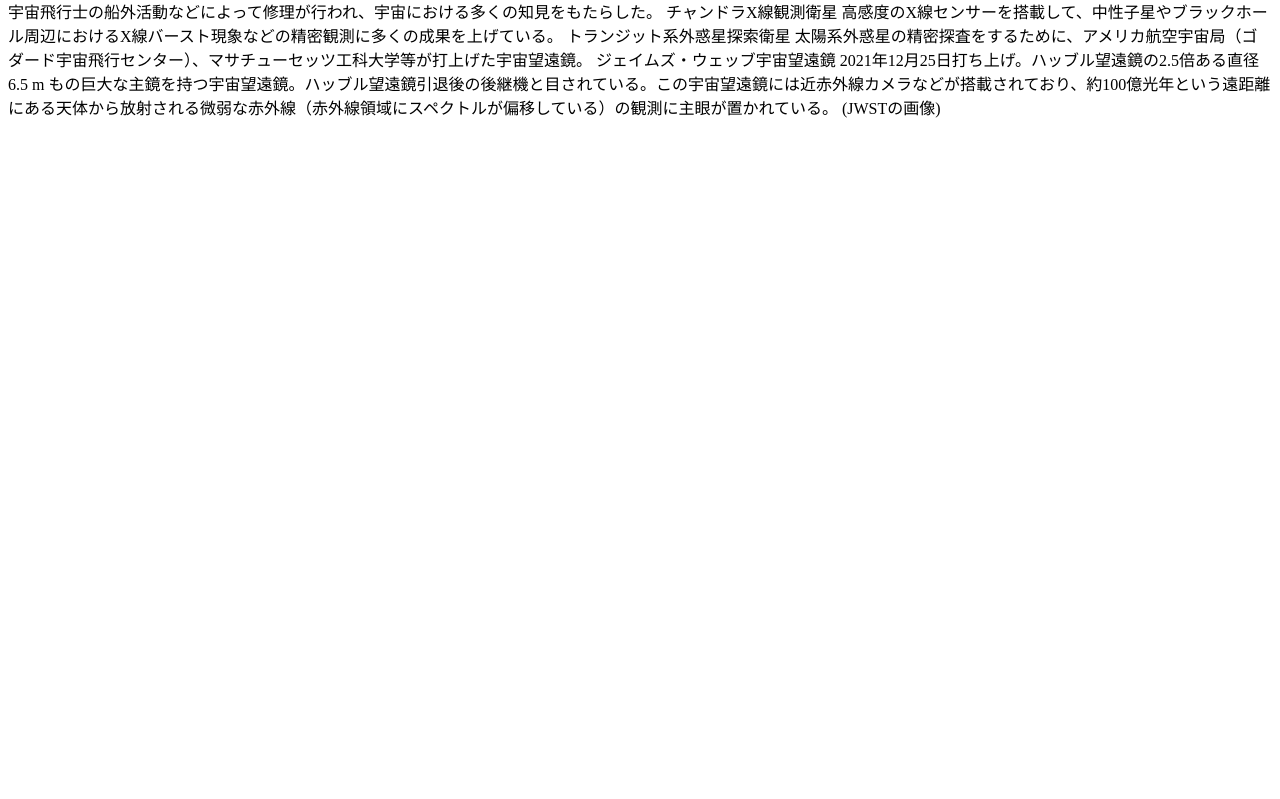
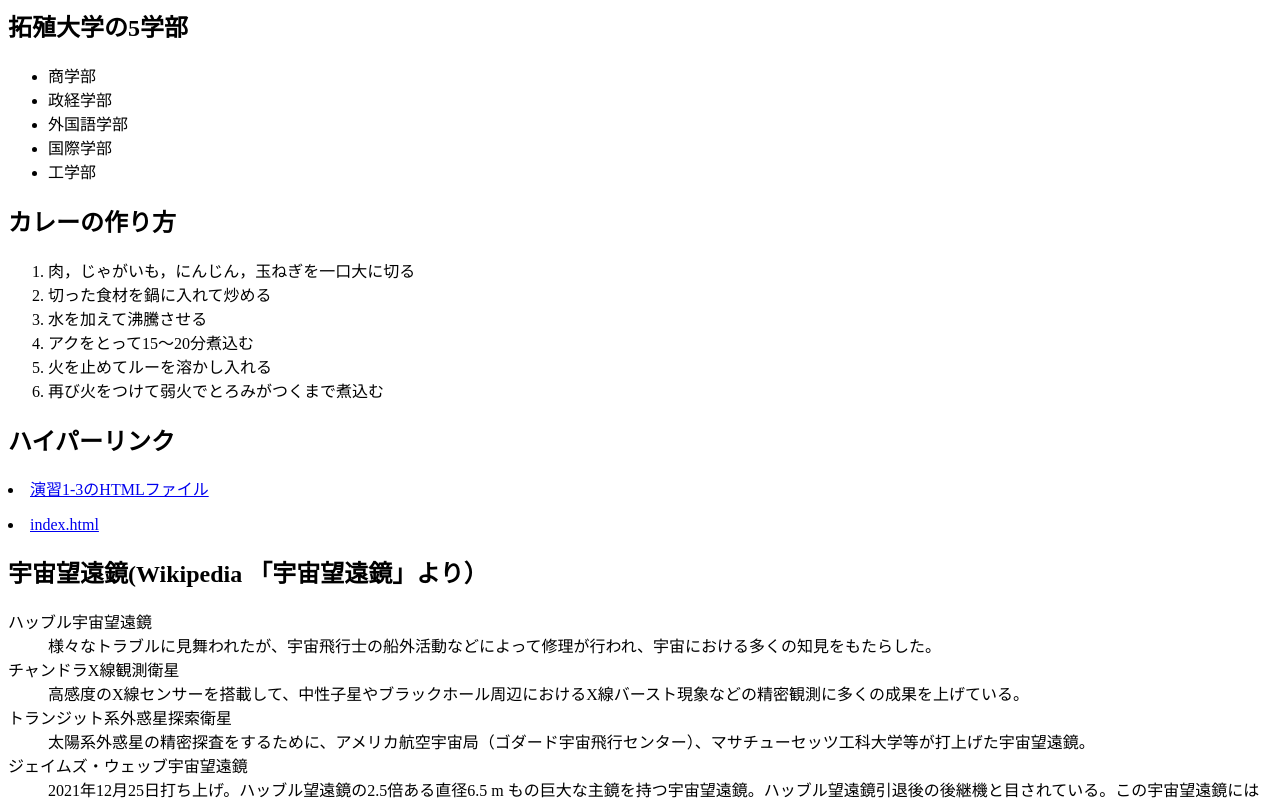
Before and after one commit to G284802022/medialabo, a plain HTML site: page practice-html/elements.html in a window 1280 px wide. Shown: the part 81-880 px from the top of the page. Before the commit the page ends 800 px from the top, so only its background shows below. Drawn offline with Linux system fonts and the light colour scheme.

Commit message:
演習1-4

```diff
--- a/practice-html/elements.html
+++ b/practice-html/elements.html
@@ -5,33 +5,42 @@
     <title>演習1-4: HTMLのさまざまな要素</title>
   </head>
   <body>
-	見出し: 演習1-4: HTMLのさまざまな要素
-		小見出し: 拓殖大学の5学部
-			商学部
-			政経学部
-			外国語学部
-			国際学部
-			工学部
-		小見出し: カレーの作り方
-			肉，じゃがいも，にんじん，玉ねぎを一口大に切る
-			切った食材を鍋に入れて炒める
-			水を加えて沸騰させる
-			アクをとって15〜20分煮込む
-			火を止めてルーを溶かし入れる
-			再び火をつけて弱火でとろみがつくまで煮込む
-		小見出し: ハイパーリンク
-			演習1-3のHTMLファイル
-			index.html
-		小見出し: 宇宙望遠鏡(Wikipedia 「宇宙望遠鏡」より）
-			ハッブル宇宙望遠鏡
-				様々なトラブルに見舞われたが、宇宙飛行士の船外活動などによって修理が行われ、宇宙における多くの知見をもたらした。
-			チャンドラX線観測衛星
-				高感度のX線センサーを搭載して、中性子星やブラックホール周辺におけるX線バースト現象などの精密観測に多くの成果を上げている。
-			トランジット系外惑星探索衛星
-				太陽系外惑星の精密探査をするために、アメリカ航空宇宙局（ゴダード宇宙飛行センター）、マサチューセッツ工科大学等が打上げた宇宙望遠鏡。
-			ジェイムズ・ウェッブ宇宙望遠鏡
-				2021年12月25日打ち上げ。ハッブル望遠鏡の2.5倍ある直径6.5 m もの巨大な主鏡を持つ宇宙望遠鏡。ハッブル望遠鏡引退後の後継機と目されている。この宇宙望遠鏡には近赤外線カメラなどが搭載されており、約100億光年という遠距離にある天体から放射される微弱な赤外線（赤外線領域にスペクトルが偏移している）の観測に主眼が置かれている。
-
-		(JWSTの画像)
+	<h1>演習1-4: HTMLのさまざまな要素</h1>
+	<h2>拓殖大学の5学部</h2>
+	<ul>
+		<li>商学部</li>
+		<li>政経学部</li>
+		<li>外国語学部</li>
+		<li>国際学部</li>
+		<li>工学部</li>
+	</ul>
+	<h2>カレーの作り方</h2>
+	<ol>
+		<li>肉，じゃがいも，にんじん，玉ねぎを一口大に切る</li>
+		<li>切った食材を鍋に入れて炒める</li>
+		<li>水を加えて沸騰させる</li>
+		<li>アクをとって15〜20分煮込む</li>
+		<li>火を止めてルーを溶かし入れる</li>
+		<li>再び火をつけて弱火でとろみがつくまで煮込む</li>
+	</ol>
+		<h2>ハイパーリンク</h2>
+			<p><li><a href="https://g284802022.github.io/medialabo/practice-html/structure.html"
+				title="演習1-3のHTMLです。"
+				target="_blank">演習1-3のHTMLファイル</a></li></p>
+			<p><li><a href="https://g284802022.github.io/medialabo/"
+				title="index.htmlです"
+				target="_blank">index.html</a></li></p>
+		<h2>宇宙望遠鏡(Wikipedia 「宇宙望遠鏡」より）</h2>
+		<dl>
+			<dt>ハッブル宇宙望遠鏡</dt>
+				<dd>様々なトラブルに見舞われたが、宇宙飛行士の船外活動などによって修理が行われ、宇宙における多くの知見をもたらした。</dd>
+			<dt>チャンドラX線観測衛星</dt>
+				<dd>高感度のX線センサーを搭載して、中性子星やブラックホール周辺におけるX線バースト現象などの精密観測に多くの成果を上げている。</dd>
+			<dt>トランジット系外惑星探索衛星</dt>
+				<dd>太陽系外惑星の精密探査をするために、アメリカ航空宇宙局（ゴダード宇宙飛行センター）、マサチューセッツ工科大学等が打上げた宇宙望遠鏡。</dd>
+			<dt>ジェイムズ・ウェッブ宇宙望遠鏡</dt>
+				<dd>2021年12月25日打ち上げ。ハッブル望遠鏡の2.5倍ある直径6.5 m もの巨大な主鏡を持つ宇宙望遠鏡。ハッブル望遠鏡引退後の後継機と目されている。この宇宙望遠鏡には近赤外線カメラなどが搭載されており、約100億光年という遠距離にある天体から放射される微弱な赤外線（赤外線領域にスペクトルが偏移している）の観測に主眼が置かれている。</dd>
+		</dl>
+		<img src="JWST_spacecraft_model_2.png">
   </body>
 </html>
```
